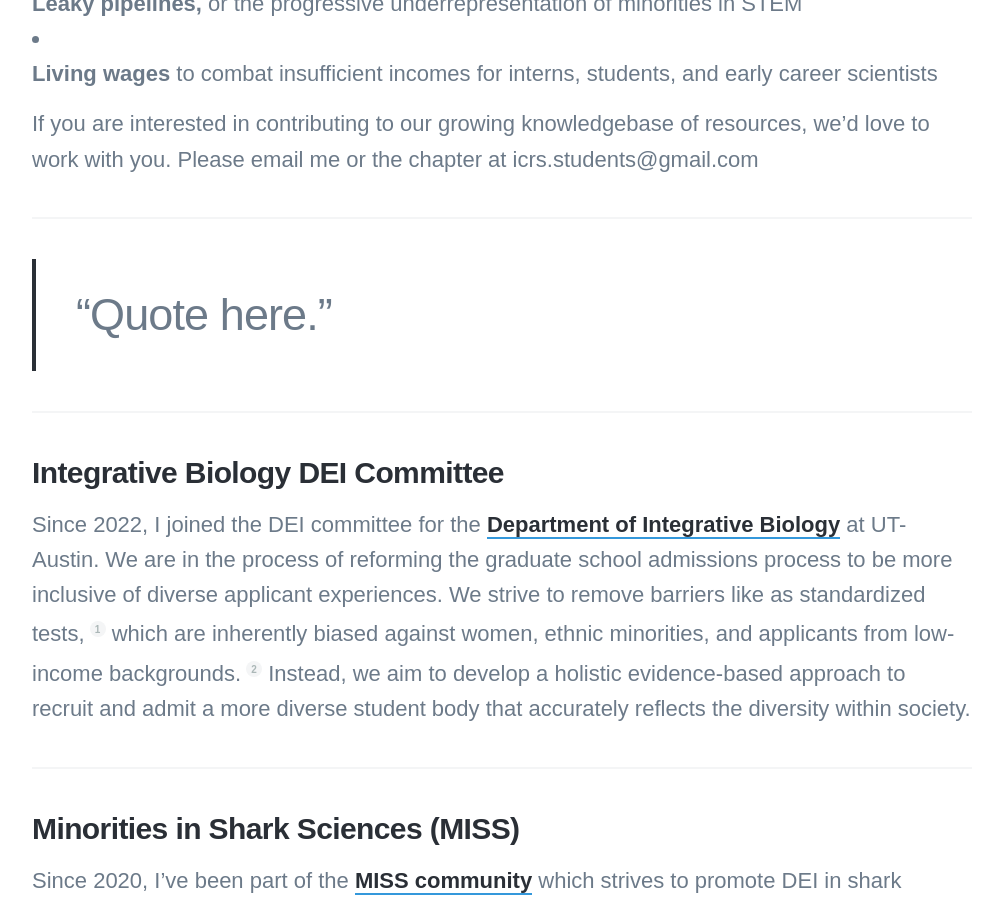
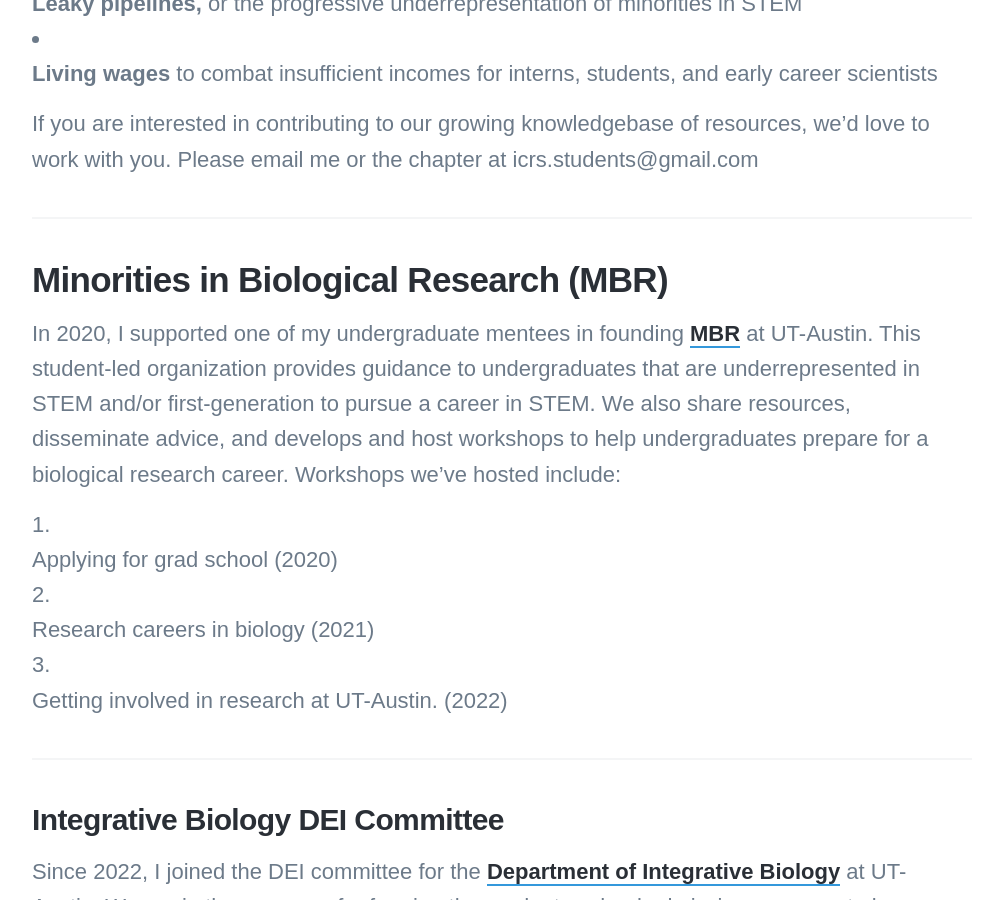
Before and after one commit to kristinaleilani/kristinaleilani.github.io, a Jekyll site: the page built from _pages/DEI.md, in a window 1280 px wide and 900 px high, scrolled down 1981 px. Shown: the whole window, without its empty margins (138-1138 px from the left). Built offline with Jekyll 4.4.1, drawn with Linux system fonts in a browser that asks for light colours; nearby versions of some CDN libraries; some web fonts are replaced; a file with an impossible date is left out.

Commit message:
Update DEI.md

```diff
--- a/_pages/DEI.md
+++ b/_pages/DEI.md
@@ -34,7 +34,16 @@
 
 ---
 
-> “Quote here.”
+## Minorities in Biological Research (MBR)
+
+In 2020, I supported one of my undergraduate mentees in founding [MBR](https://minoritiesinbiologicalresearch.weebly.com/) at UT-Austin. This student-led organization provides guidance to undergraduates that are underrepresented in STEM  and/or first-generation to pursue a career in STEM. We also share resources, disseminate advice, and develops and host workshops to help undergraduates prepare for a biological research career. Workshops we've hosted include:
+
+1. Applying for grad school (2020)
+
+2. Research careers in biology (2021)
+
+3. Getting involved in research at UT-Austin. (2022)
+
 
 ---
 
```
